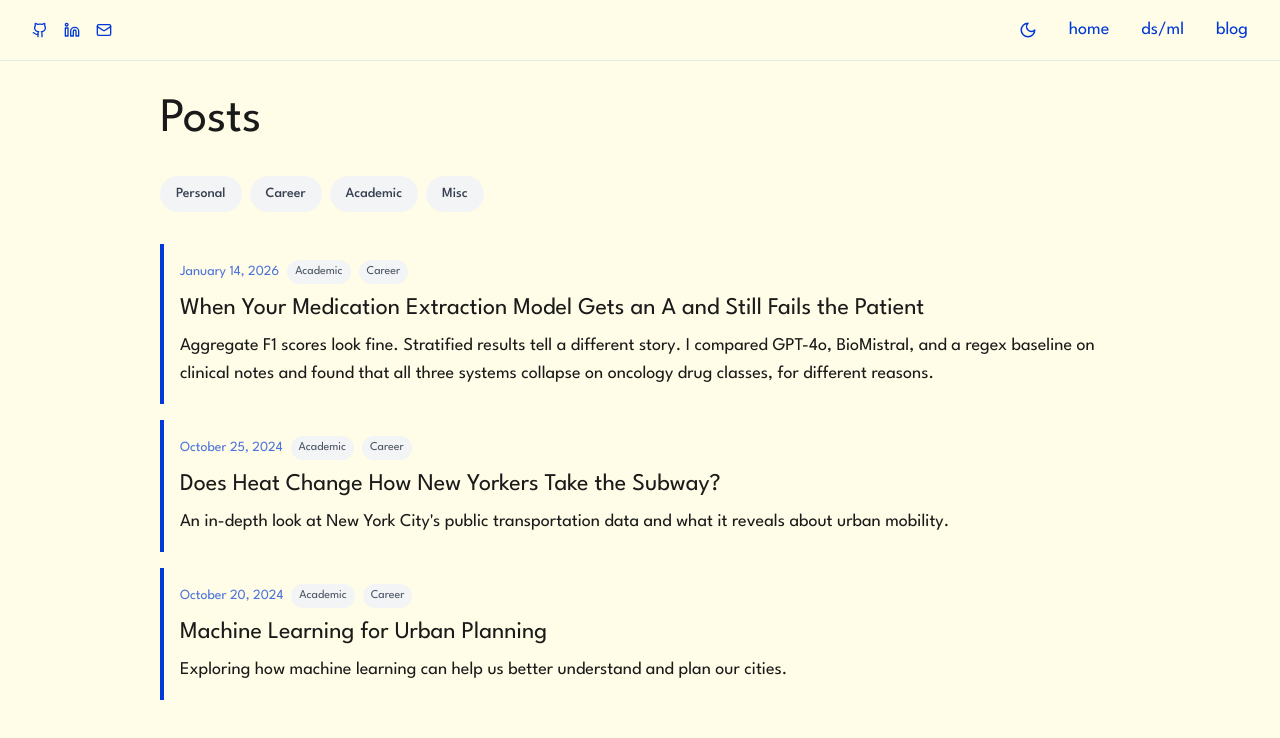
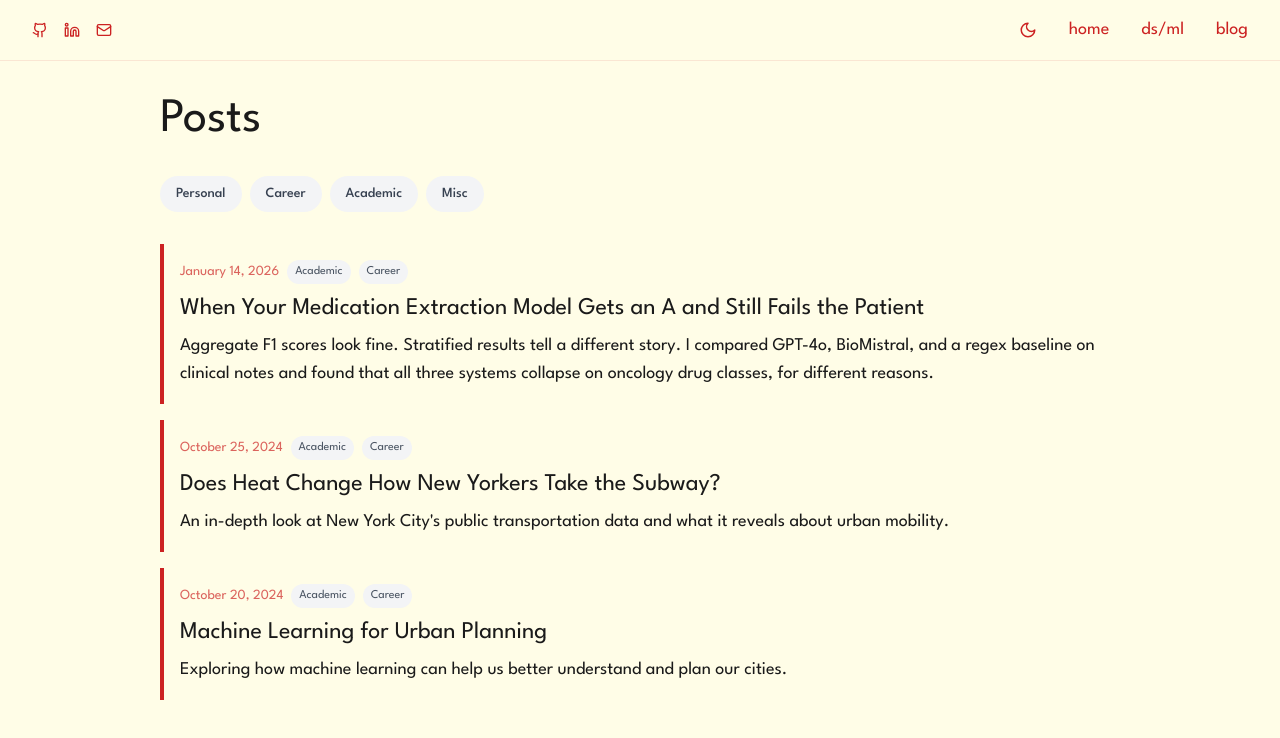
Before and after one commit to jaackiekim/jackiekim.me, a React (Vite) app: page /blog in a window 1280 px wide. Shown: the top 738 px of the page. Built offline with nearby package versions, Linux system fonts and the light colour scheme.

Commit message:
red accent throughout, fix BTT and Berkeley dates

```diff
--- a/src/App.tsx
+++ b/src/App.tsx
@@ -14,14 +14,14 @@ function App() {
     <Router>
       <div className={`min-h-screen relative ${theme === 'dark' ? 'dark bg-gray-900' : 'bg-[#FFFDE7]'}`}>
         {/* Fixed Header */}
-        <header className={`fixed top-0 left-0 right-0 ${theme === 'dark' ? 'bg-gray-900' : 'bg-[#FFFDE7]'} z-50 border-b ${theme === 'dark' ? 'border-gray-700' : 'border-[#0039D7]/10'}`}>
+        <header className={`fixed top-0 left-0 right-0 ${theme === 'dark' ? 'bg-gray-900' : 'bg-[#FFFDE7]'} z-50 border-b ${theme === 'dark' ? 'border-gray-700' : 'border-[#cc2222]/10'}`}>
           <div className="max-w-7xl mx-auto py-4 px-8 flex justify-between items-center">
             <div className="flex space-x-4">
               <a
                 href="https://github.com/jaackiekim"
                 target="_blank"
                 rel="noopener noreferrer"
-                className={`${theme === 'dark' ? 'text-blue-400 hover:text-blue-300' : 'text-[#0039D7] hover:text-[#002BB4]'} transition-colors`}
+                className={`${theme === 'dark' ? 'text-blue-400 hover:text-blue-300' : 'text-[#cc2222] hover:text-[#aa1111]'} transition-colors`}
               >
                 <Github size={16} />
               </a>
@@ -29,13 +29,13 @@ function App() {
                 href="https://linkedin.com/in/jaackiekim"
                 target="_blank"
                 rel="noopener noreferrer"
-                className={`${theme === 'dark' ? 'text-blue-400 hover:text-blue-300' : 'text-[#0039D7] hover:text-[#002BB4]'} transition-colors`}
+                className={`${theme === 'dark' ? 'text-blue-400 hover:text-blue-300' : 'text-[#cc2222] hover:text-[#aa1111]'} transition-colors`}
               >
                 <Linkedin size={16} />
               </a>
               <a
                 href="mailto:jaackiekim@gmail.com"
-                className={`${theme === 'dark' ? 'text-blue-400 hover:text-blue-300' : 'text-[#0039D7] hover:text-[#002BB4]'} transition-colors`}
+                className={`${theme === 'dark' ? 'text-blue-400 hover:text-blue-300' : 'text-[#cc2222] hover:text-[#aa1111]'} transition-colors`}
               >
                 <Mail size={16} />
               </a>
@@ -45,7 +45,7 @@ function App() {
                 <li>
                   <button
                     onClick={toggleTheme}
-                    className={`${theme === 'dark' ? 'text-blue-400 hover:text-blue-300' : 'text-[#0039D7] hover:text-[#002BB4]'} transition-colors text-lg flex items-center`}
+                    className={`${theme === 'dark' ? 'text-blue-400 hover:text-blue-300' : 'text-[#cc2222] hover:text-[#aa1111]'} transition-colors text-lg flex items-center`}
                   >
                     {theme === 'dark' ? <Sun size={18} /> : <Moon size={18} />}
                   </button>
@@ -53,7 +53,7 @@ function App() {
                 <li>
                   <Link
                     to="/"
-                    className={`${theme === 'dark' ? 'text-blue-400 hover:text-blue-300' : 'text-[#0039D7] hover:text-[#002BB4]'} transition-colors text-lg`}
+                    className={`${theme === 'dark' ? 'text-blue-400 hover:text-blue-300' : 'text-[#cc2222] hover:text-[#aa1111]'} transition-colors text-lg`}
                   >
                     home
                   </Link>
@@ -61,7 +61,7 @@ function App() {
                 <li>
                   <Link
                     to="/dsml"
-                    className={`${theme === 'dark' ? 'text-blue-400 hover:text-blue-300' : 'text-[#0039D7] hover:text-[#002BB4]'} transition-colors text-lg`}
+                    className={`${theme === 'dark' ? 'text-blue-400 hover:text-blue-300' : 'text-[#cc2222] hover:text-[#aa1111]'} transition-colors text-lg`}
                   >
                     ds/ml
                   </Link>
@@ -69,7 +69,7 @@ function App() {
                 <li>
                   <Link
                     to="/blog"
-                    className={`${theme === 'dark' ? 'text-blue-400 hover:text-blue-300' : 'text-[#0039D7] hover:text-[#002BB4]'} transition-colors text-lg`}
+                    className={`${theme === 'dark' ? 'text-blue-400 hover:text-blue-300' : 'text-[#cc2222] hover:text-[#aa1111]'} transition-colors text-lg`}
                   >
                     blog
                   </Link>
@@ -124,7 +124,7 @@ function App() {
                         Introducing the grid's backlog to something more renewable.
                       </p>
                       <div className="mt-2">
-                        <a href="https://www.energy.gov/technologycommercialization/articles/energytech-university-prize-2025-student-winners-announced" target="_blank" rel="noopener noreferrer" className={`inline-flex items-center ${theme === 'dark' ? 'text-blue-400 hover:text-blue-300' : 'text-[#0039D7] hover:text-[#002BB4]'} text-sm`}>
+                        <a href="https://www.energy.gov/technologycommercialization/articles/energytech-university-prize-2025-student-winners-announced" target="_blank" rel="noopener noreferrer" className={`inline-flex items-center ${theme === 'dark' ? 'text-blue-400 hover:text-blue-300' : 'text-[#cc2222] hover:text-[#aa1111]'} text-sm`}>
                           DOE announcement <ExternalLink size={12} className="ml-1" />
                         </a>
                       </div>
@@ -141,10 +141,10 @@ function App() {
                         A stratified evaluation of GPT-4o, BioMistral, and a regex baseline on clinical medication extraction.
                       </p>
                       <div className="mt-2 flex gap-4">
-                        <a href="https://github.com/jaackiekim/clinical-med-extraction" target="_blank" rel="noopener noreferrer" className={`inline-flex items-center ${theme === 'dark' ? 'text-blue-400 hover:text-blue-300' : 'text-[#0039D7] hover:text-[#002BB4]'} text-sm`}>
+                        <a href="https://github.com/jaackiekim/clinical-med-extraction" target="_blank" rel="noopener noreferrer" className={`inline-flex items-center ${theme === 'dark' ? 'text-blue-400 hover:text-blue-300' : 'text-[#cc2222] hover:text-[#aa1111]'} text-sm`}>
                           GitHub <ExternalLink size={12} className="ml-1" />
                         </a>
-                        <a href="/blog/medication-extraction-llm-evaluation" className={`inline-flex items-center ${theme === 'dark' ? 'text-blue-400 hover:text-blue-300' : 'text-[#0039D7] hover:text-[#002BB4]'} text-sm`}>
+                        <a href="/blog/medication-extraction-llm-evaluation" className={`inline-flex items-center ${theme === 'dark' ? 'text-blue-400 hover:text-blue-300' : 'text-[#cc2222] hover:text-[#aa1111]'} text-sm`}>
                           Blog post <ExternalLink size={12} className="ml-1" />
                         </a>
                       </div>
@@ -173,7 +173,7 @@ function App() {
                         How heat waves change who takes the subway, and who doesn't have a choice.
                       </p>
                       <div className="mt-2 flex gap-4">
-                        <a href="/blog/nyc-transit-analysis" className={`inline-flex items-center ${theme === 'dark' ? 'text-blue-400 hover:text-blue-300' : 'text-[#0039D7] hover:text-[#002BB4]'} text-sm`}>
+                        <a href="/blog/nyc-transit-analysis" className={`inline-flex items-center ${theme === 'dark' ? 'text-blue-400 hover:text-blue-300' : 'text-[#cc2222] hover:text-[#aa1111]'} text-sm`}>
                           Blog post <ExternalLink size={12} className="ml-1" />
                         </a>
                       </div>
@@ -183,7 +183,7 @@ function App() {
 
                 <div className="mt-16 mb-6">
                   <p className={`text-sm ${theme === 'dark' ? 'text-gray-400' : 'text-[#1a1a1a]/60'} text-center`}>
-                    made with <span className={theme === 'dark' ? 'text-blue-400' : 'text-[#0039D7]'}>❤</span> in nyc
+                    made with <span className={theme === 'dark' ? 'text-blue-400' : 'text-[#cc2222]'}>❤</span> in nyc
                   </p>
                 </div>
               </div>
--- a/src/components/Blog.tsx
+++ b/src/components/Blog.tsx
@@ -80,7 +80,7 @@ export default function Blog() {
                 selectedCategories.has(category)
                   ? theme === 'dark'
                     ? 'bg-blue-500 text-white'
-                    : 'bg-[#0039D7] text-white'
+                    : 'bg-[#cc2222] text-white'
                   : theme === 'dark'
                     ? 'bg-gray-800 text-gray-300 hover:bg-gray-700'
                     : 'bg-gray-100 text-gray-700 hover:bg-gray-200'
@@ -116,7 +116,7 @@ export default function Blog() {
           >
             <Link to={`/blog/${post.slug}`} className="block group">
               <div className="mb-2 flex items-center gap-2">
-                <span className={`text-sm ${theme === 'dark' ? 'text-blue-300' : 'text-[#0039D7]/70'}`}>
+                <span className={`text-sm ${theme === 'dark' ? 'text-blue-300' : 'text-[#cc2222]/70'}`}>
                   {post.date}
                 </span>
                 <div className="flex gap-2">
@@ -137,7 +137,7 @@ export default function Blog() {
               <h2 className={`text-2xl mb-2 ${
                 theme === 'dark'
                   ? 'text-blue-300 group-hover:text-blue-200'
-                  : 'group-hover:text-[#002BB4]'
+                  : 'group-hover:text-[#aa1111]'
               } transition-colors`}>
                 {post.title}
               </h2>
--- a/src/components/NYCTransitPost.tsx
+++ b/src/components/NYCTransitPost.tsx
@@ -152,7 +152,7 @@ function Prose({ children }: { children: React.ReactNode }) {
 function DatasetLinks() {
   const { theme } = useTheme();
   const dark = theme === 'dark';
-  const linkClass = `underline font-medium ${dark ? 'text-blue-300 hover:text-blue-200' : 'text-[#0039D7] hover:text-[#002BB4]'}`;
+  const linkClass = `underline font-medium ${dark ? 'text-blue-300 hover:text-blue-200' : 'text-[#cc2222] hover:text-[#aa1111]'}`;
   const borderColor = dark ? 'border-gray-700' : 'border-gray-200';
   const headingColor = dark ? 'text-white' : 'text-[#1a1a1a]';
   const mutedColor = dark ? 'text-gray-400' : 'text-gray-500';
@@ -204,7 +204,7 @@ export default function NYCTransitPost() {
   const dark = theme === 'dark';
   const axisColor = dark ? '#9ca3af' : '#4b5563';
   const gridColor = dark ? '#374151' : '#e5e7eb';
-  const blue = '#0039D7';
+  const blue = '#cc2222';
   const red = '#dc2626';
   const labelStyle = { fill: axisColor, fontSize: 12 };
   const tooltipStyle = { background: dark ? '#1f2937' : '#fff', border: `1px solid ${gridColor}`, color: dark ? '#e5e7eb' : '#1a1a1a', fontSize: 12 };
--- a/src/index.css
+++ b/src/index.css
@@ -20,7 +20,7 @@
 }
 
 .project-card {
-  @apply border-l-4 border-[#0039D7] pl-4 py-2 mb-6 transition-colors;
+  @apply border-l-4 border-[#cc2222] pl-4 py-2 mb-6 transition-colors;
 }
 
 .dark .project-card {
@@ -28,7 +28,7 @@
 }
 
 .blog-card {
-  @apply border-l-4 border-[#0039D7] pl-4 py-4 transition-colors;
+  @apply border-l-4 border-[#cc2222] pl-4 py-4 transition-colors;
 }
 
 .dark .blog-card {
```
Also changed, not shown: src/components/BlogPost.tsx (+4 -4 lines), src/components/DSML.tsx (+4 -4 lines).
